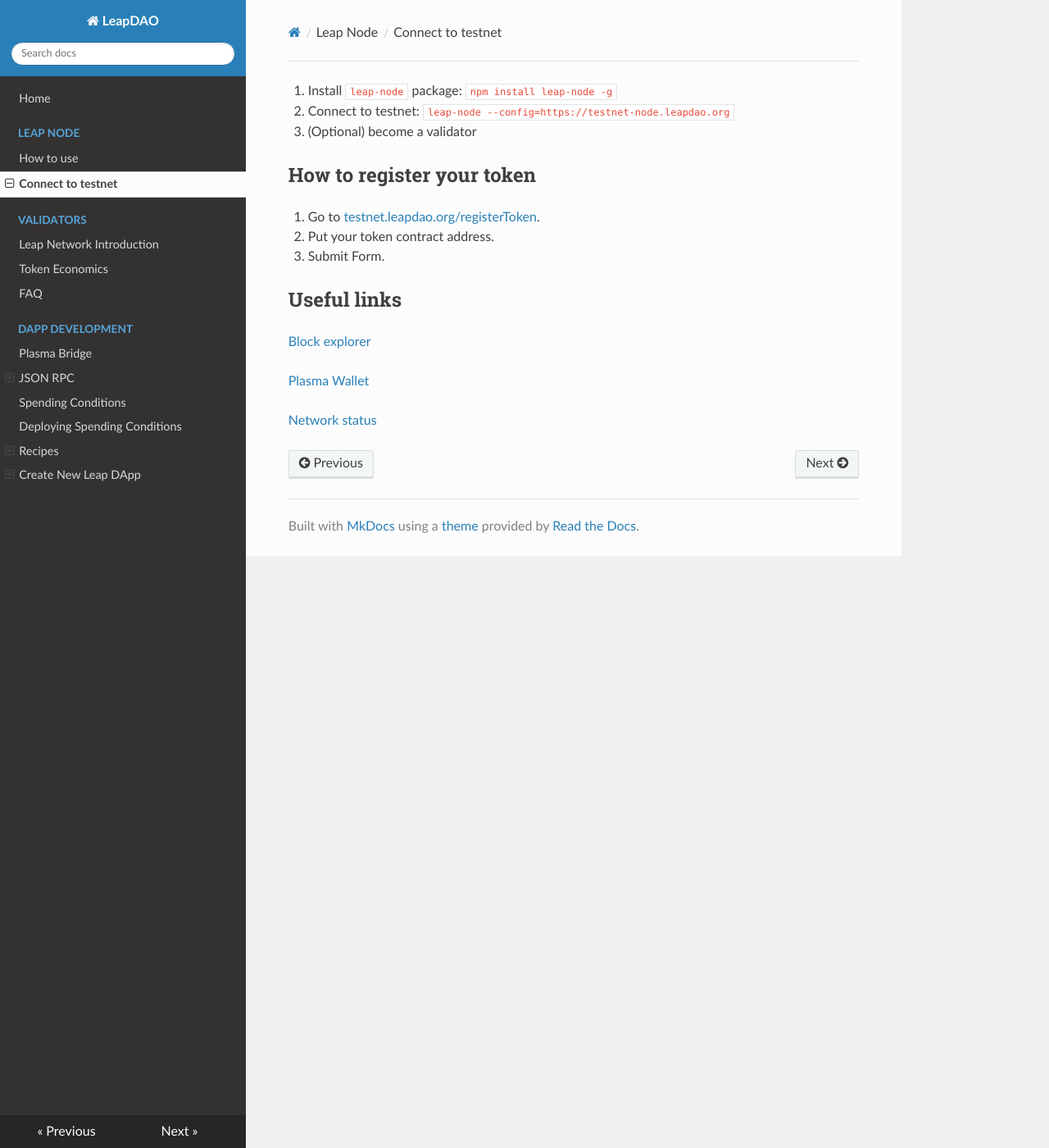
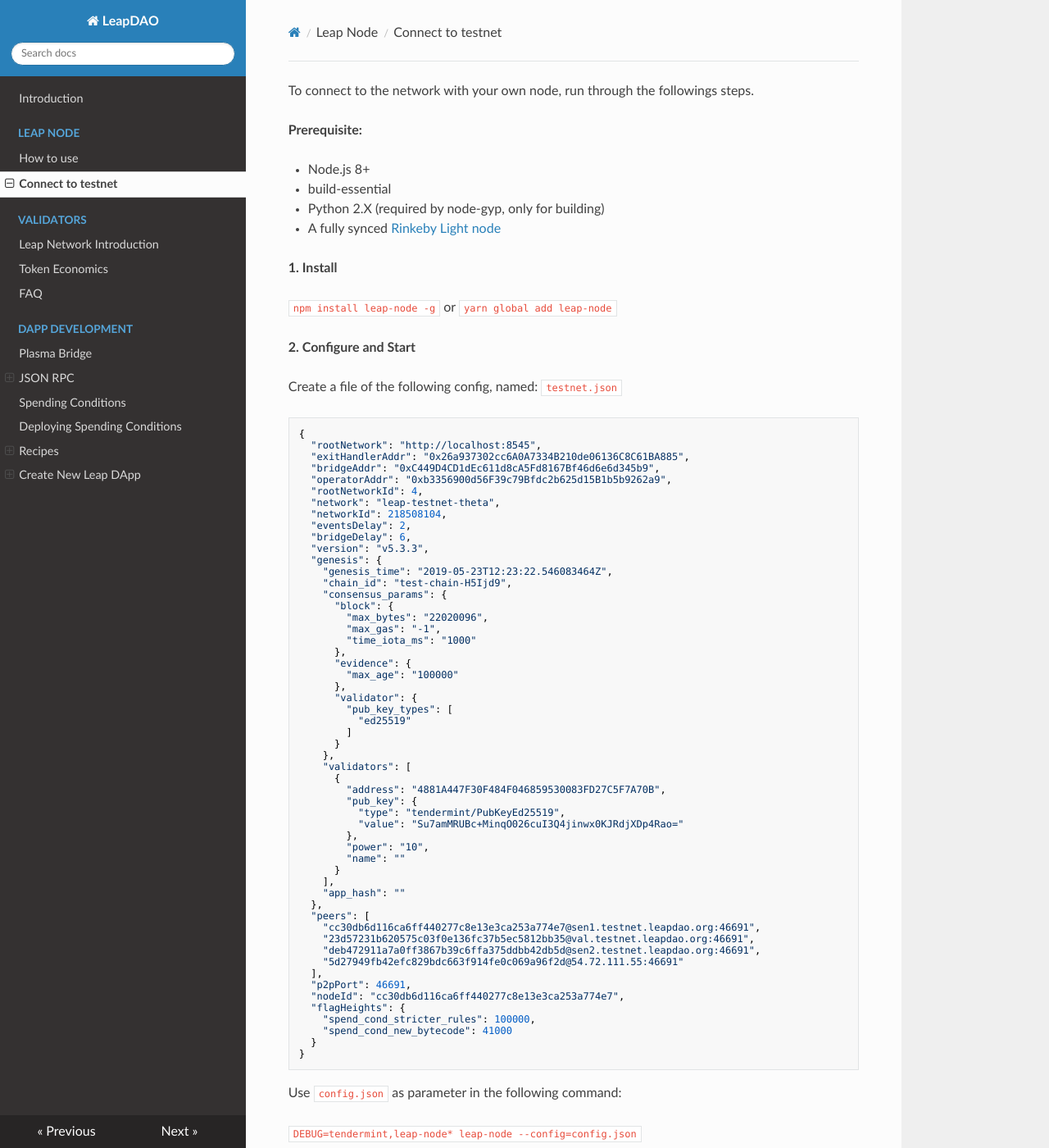
Before and after one commit to leapdao/docs, an MkDocs documentation site: the page built from docs/connect.md, in a window 1280 px wide and 1400 px high. Shown: the whole window at 82% size. Built offline with MkDocs 1.6.1, drawn with Linux system fonts in a browser that asks for light colours; nearby versions of some CDN libraries; some of the changed text lies outside the part shown.

Commit message:
first try

````diff
--- a/docs/connect.md
+++ b/docs/connect.md
@@ -1,21 +1,101 @@
----
-title: Connect to the testnet
----
+To connect to the network with your own node, run through the followings steps.
 
-1. Install `leap-node` package: `npm install leap-node -g`
-2. Connect to testnet: `leap-node --config=https://testnet-node.leapdao.org`
-3. (Optional) become a validator
+**Prerequisite:**
 
-## How to register your token
+- Node.js 8+
+- build-essential
+- Python 2.X (required by node-gyp, only for building)
+- A fully synced [Rinkeby Light node](https://www.rinkeby.io/#geth)
 
-1. Go to [testnet.leapdao.org/registerToken](https://testnet.leapdao.org/registerToken).
-2. Put your token contract address.
-3. Submit Form.
+**1. Install**
 
-## Useful links
+`npm install leap-node -g` or `yarn global add leap-node`
 
-[Block explorer](https://testnet.leapdao.org/explorer)
 
-[Plasma Wallet](https://testnet.leapdao.org/wallet)
+**2. Configure and Start**
 
-[Network status](https://testnet.leapdao.org/status)
+Create a file of the following config, named: `testnet.json`
+```
+{
+  "rootNetwork": "http://localhost:8545",
+  "exitHandlerAddr": "0x26a937302cc6A0A7334B210de06136C8C61BA885",
+  "bridgeAddr": "0xC449D4CD1dEc611d8cA5Fd8167Bf46d6e6d345b9",
+  "operatorAddr": "0xb3356900d56F39c79Bfdc2b625d15B1b5b9262a9",
+  "rootNetworkId": 4,
+  "network": "leap-testnet-theta",
+  "networkId": 218508104,
+  "eventsDelay": 2,
+  "bridgeDelay": 6,
+  "version": "v5.3.3",
+  "genesis": {
+    "genesis_time": "2019-05-23T12:23:22.546083464Z",
+    "chain_id": "test-chain-H5Ijd9",
+    "consensus_params": {
+      "block": {
+        "max_bytes": "22020096",
+        "max_gas": "-1",
+        "time_iota_ms": "1000"
+      },
+      "evidence": {
+        "max_age": "100000"
+      },
+      "validator": {
+        "pub_key_types": [
+          "ed25519"
+        ]
+      }
+    },
+    "validators": [
+      {
+        "address": "4881A447F30F484F046859530083FD27C5F7A70B",
+        "pub_key": {
+          "type": "tendermint/PubKeyEd25519",
+          "value": "Su7amMRUBc+MinqO026cuI3Q4jinwx0KJRdjXDp4Rao="
+        },
+        "power": "10",
+        "name": ""
+      }
+    ],
+    "app_hash": ""
+  },
+  "peers": [
+    "cc30db6d116ca6ff440277c8e13e3ca253a774e7@sen1.testnet.leapdao.org:46691",
+    "23d57231b620575c03f0e136fc37b5ec5812bb35@val.testnet.leapdao.org:46691",
+    "deb472911a7a0ff3867b39c6ffa375ddbb42db5d@sen2.testnet.leapdao.org:46691",
+    "5d27949fb42efc829bdc663f914fe0c069a96f2d@54.72.111.55:46691"
+  ],
+  "p2pPort": 46691,
+  "nodeId": "cc30db6d116ca6ff440277c8e13e3ca253a774e7",
+  "flagHeights": {
+    "spend_cond_stricter_rules": 100000,
+    "spend_cond_new_bytecode": 41000
+  }
+}
+```
+
+Use `config.json` as parameter in the following command:
+
+`DEBUG=tendermint,leap-node* leap-node --config=config.json`
+
+**3. Sync the Network**
+
+Let node run and download all the blocks till the current tip of the chain. You can read the current blockheight from the [testnet block explorer](https://testnet.leapdao.org/explorer).
+
+## Becoming a Validator
+
+To become a validator, walk through the following steps:
+
+**1. Copy**
+Validator address: 0x...
+Validator ID: 0x...
+
+**2. Fund the address**
+
+fund the address with Ether
+
+**3. Request Validator Slot**
+
+Submit data to this form:
+[Google Form](https://docs.google.com/forms/d/e/1FAIpQLSdQtc5LoEyWkc5-86SOLW3xK8cRNwuByC7SIrA9MdWeAiuBZw/viewform)
+
+Let node run and wait for confirmation from LeapDAO. In the meantime you can join our #validator channel on Slack (http://join.leapdao.org/)
--- a/mkdocs.yml
+++ b/mkdocs.yml
@@ -2,7 +2,7 @@ site_name: LeapDAO
 theme: readthedocs
 
 nav:
-  - 'Home': index.md
+  - 'Introduction': index.md
   - 'Leap Node':
     - 'How to use': how-to-use.md
     - 'Connect to testnet': connect.md
````
Also changed, not shown: docs/how-to-use.md (+43 -44 lines), docs/index.md (+15 -1 lines).
